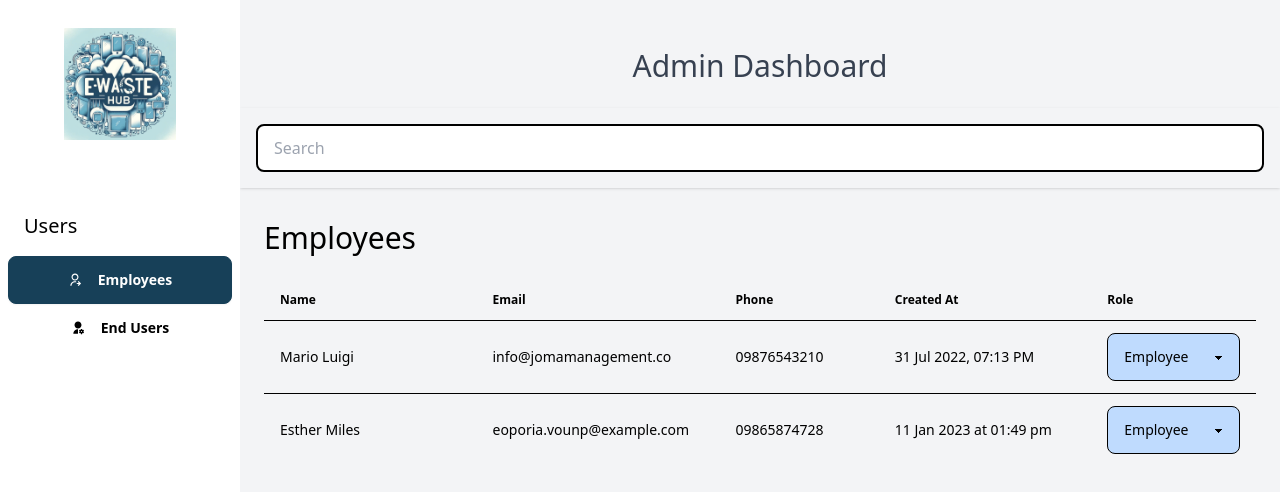
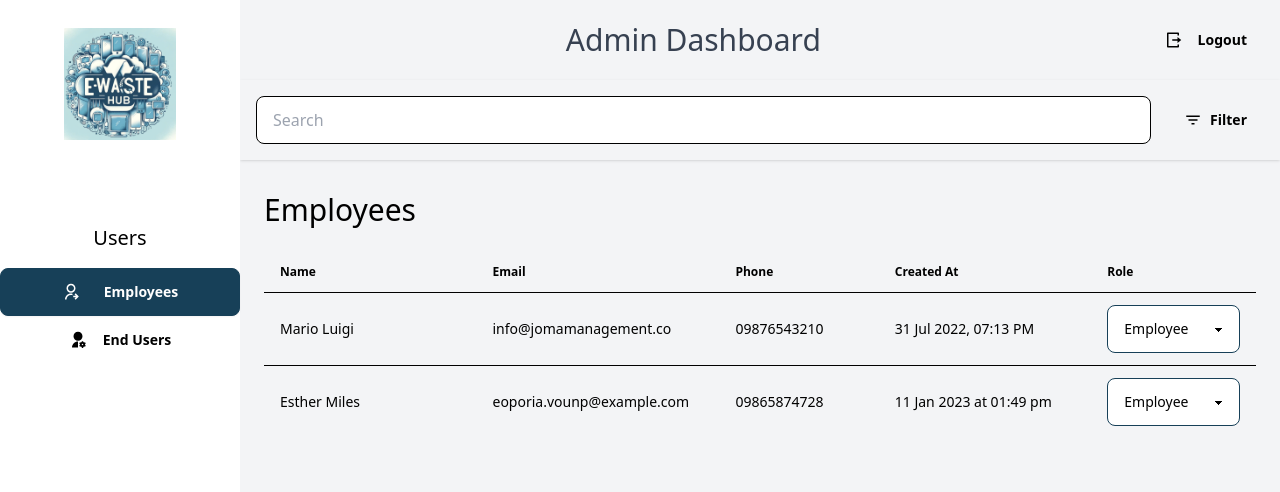
Before and after one commit to ranirp1/MSc_COM6103_Team-Software-Project-, a React (Create React App) app in the folder client/: page /admin in a window 1280 px wide. Shown: the top 492 px of the page. Built offline with nearby package versions, Linux system fonts and the light colour scheme.

Commit message:
Updated AdminUI with more relevant elements

```diff
--- a/client/src/App.tsx
+++ b/client/src/App.tsx
@@ -2,7 +2,6 @@ import { BrowserRouter, Route, Routes } from "react-router-dom";
 import "./App.css";
 import AboutPage from "./pages/about/AboutPage";
 import LandingPage from "./pages/landing/LandingPage";
-import LoginPage from "./pages/login/LoginPage";
 import RegistrationPage from "./pages/registration/RegistrationPage";
 import LoginPage from "./pages/login/LoginPage";
 import AdminPage from "./pages/admin/AdminPage";
--- a/client/src/pages/admin/AdminPage.tsx
+++ b/client/src/pages/admin/AdminPage.tsx
@@ -1,7 +1,9 @@
-import React, { useState } from 'react';
+import React, { useState, ChangeEvent  } from 'react';
 import EWasteHubImage from "../../assets/EWasteHub.jpg";
 import { RiUserSettingsFill } from 'react-icons/ri';
 import { RiUserSharedLine } from 'react-icons/ri';
+import { RiFilter3Line } from 'react-icons/ri';
+import { RiLogoutBoxRLine } from 'react-icons/ri';
 
 type UserType = 'employee' | 'endUser';
 
@@ -15,6 +17,7 @@ interface User {
   role: UserType;
 }
 
+//Added data for testing
 const AdminDashboard = () => {
   const [employees, setEmployees] = useState<User[]>([
     {
@@ -83,6 +86,23 @@ const AdminDashboard = () => {
     };
 
 
+    const [filterOpen, setFilterOpen] = useState(false);
+
+    // Function to toggle filter dropdown
+    const toggleFilterDropdown = () => {
+      setFilterOpen(!filterOpen);
+    };
+
+    const handleFilterOptionChange = (event: ChangeEvent<HTMLInputElement>) => {
+      const option = event.target.value; // Extract the value from the event target
+      console.log(option); // Log the selected filter option value
+
+      setFilterOpen(false); // Close the filter dropdown
+    };
+
+    const [showLogoutModal, setShowLogoutModal] = useState(false);
+
+
   const [currentList, setCurrentList] = useState<'employees' | 'endUsers'>('employees');
 
   const showList = (listType: 'employees' | 'endUsers') => {
@@ -101,36 +121,66 @@ const AdminDashboard = () => {
   return (
       <div className="flex h-screen bg-gray-100">
         {/* Sidebar */}
-      <div className="sidebar bg-white text-black w-60 space-y-6 py-7 px-2">
-        <div className="flex items-center space-x-2 px-4">
-          <img src={EWasteHubImage} alt="E-Waste Hub Logo" className="w-28 h-28 mx-auto" />
+        <div className="sidebar bg-white text-black w-60 py-7 px-0 relative">
+          <div className="flex items-center justify-center pb-10">
+            <img src={EWasteHubImage} alt="E-Waste Hub Logo" className="w-28 h-28" />
           </div>
 
-        <nav>
-          <br></br><br></br><h5 className="text-black text-xl font-medium px-4 mb-4">Users</h5>
-          <button onClick={() => showList('employees')} className={`btn ${currentList === 'employees' ? 'btn-primary' : 'btn-ghost'} btn-block`}>
-            <RiUserSharedLine className="mr-2" /> Employees
+          {/* Position nav at the bottom of the sidebar */}
+          <nav className="absolute top-56 w-full">
+            <h5 className="text-xl font-medium mb-4 text-center">Users</h5>
+            <button onClick={() => showList('employees')} className={`btn ${currentList === 'employees' ? 'btn-primary' : 'btn-ghost'} btn-block normal-case`}>
+              <RiUserSharedLine className="text-lg mr-4" /> Employees
             </button>
-          <button onClick={() => showList('endUsers')} className={`btn ${currentList === 'endUsers' ? 'btn-primary' : 'btn-ghost'} btn-block`}>
-            <RiUserSettingsFill className="mr-2" /> End Users
+            <button onClick={() => showList('endUsers')} className={`btn ${currentList === 'endUsers' ? 'btn-primary' : 'btn-ghost'} btn-block normal-case`}>
+              <RiUserSettingsFill className="text-lg mr-2" /> End Users
             </button>
           </nav>
         </div>
 
       {/* Content area */}
       <div className="flex-1 flex flex-col overflow-hidden">
-      <br/><br/><h3 className="text-gray-700 text-3xl font-medium text-center">Admin Dashboard</h3><br/>
-        {/* Header with search input */}
+      <div className="flex justify-between items-center p-4 shadow bg-gray-100">
+        <h3 className="text-gray-700 text-3xl font-medium flex-1 text-center">Admin Dashboard</h3>
+        <button
+          className="btn btn-ghost ml-4"
+          onClick={() => setShowLogoutModal(true)}
+        >
+          <RiLogoutBoxRLine className="text-lg mr-2" /> Logout
+        </button>
+      </div>
+
+      {/* Header with search input and filter button */}
       <header className="flex justify-between items-center p-4 shadow bg-gray-100">
-          <form className="flex-1 min-w-0" onSubmit={handleSearchSubmit}>
+        <form className="flex-1" onSubmit={handleSearchSubmit}>
           <input
             type="search"
             placeholder="Search"
-              className="input input-bordered bg-white text-black border-2 w-full"
+            className="input input-bordered bg-white text-black w-full"
             value={searchQuery}
             onChange={handleSearchChange}
           />
         </form>
+        <div className="dropdown dropdown-end ml-4">
+          <label tabIndex={0} className="btn btn-ghost cursor-pointer">
+            <RiFilter3Line className="text-lg" /> Filter
+          </label>
+          <ul tabIndex={0} className="dropdown-content menu p-2 shadow bg-base-100 rounded-box w-52">
+            <li>
+              <label className="label cursor-pointer flex items-center">
+                <input type="radio" name="filter" className="radio radio-primary" value="asc" onChange={handleFilterOptionChange} />
+                <span className="label-text ml-2">Ascending</span>
+              </label>
+            </li>
+            <li>
+              <label className="label cursor-pointer flex items-center">
+                <input type="radio" name="filter" className="radio radio-primary" value="desc" onChange={handleFilterOptionChange} />
+                <span className="label-text ml-2">Descending</span>
+              </label>
+            </li>
+            {/* Additional filter options */}
+          </ul>
+        </div>
       </header>
 
         {/* Main content */}
@@ -160,7 +210,7 @@ const AdminDashboard = () => {
                       <select
                         value={user.role}
                         onChange={(e) => handleRoleChange(user.id, currentList, e.target.value as UserType)}
-                        className="select select-bordered w-full max-w-xs bg-blue-200 text-black"
+                        className="select select-bordered select-primary w-full max-w-xs"
                       >
                         {currentList === 'employees' && (
                           <>
@@ -177,7 +227,6 @@ const AdminDashboard = () => {
                           </>
                         )}
                       </select>
-
                       </td>
                     </tr>
                   ))}
@@ -187,6 +236,31 @@ const AdminDashboard = () => {
           </div>
         </main>
       </div>
+     {/* Logout Confirmation Modal */}
+     {showLogoutModal && (
+        <div className="modal modal-open">
+          <div className="modal-box">
+            <h3 className="font-bold text-lg">Are you sure you want to logout?</h3>
+            <div className="modal-action">
+              <button
+                className="btn btn-primary"
+                onClick={() => {
+                  // Handle the logout logic here
+                  setShowLogoutModal(false);
+                }}
+              >
+                Yes
+              </button>
+              <button
+                className="btn btn-ghost"
+                onClick={() => setShowLogoutModal(false)}
+              >
+                No
+              </button>
+            </div>
+          </div>
+        </div>
+      )}
     </div>
   );
 };
```
Lines whose indentation alone changed are shown as unchanged.
